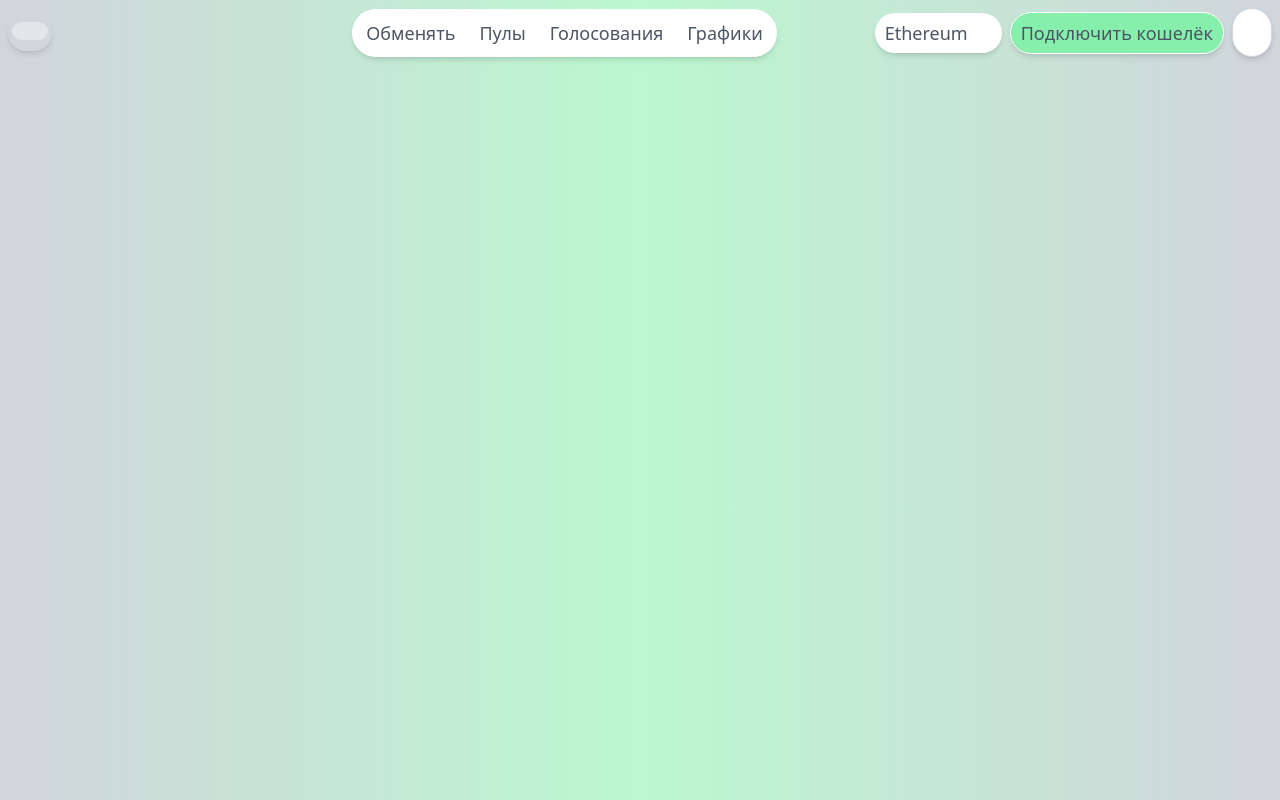
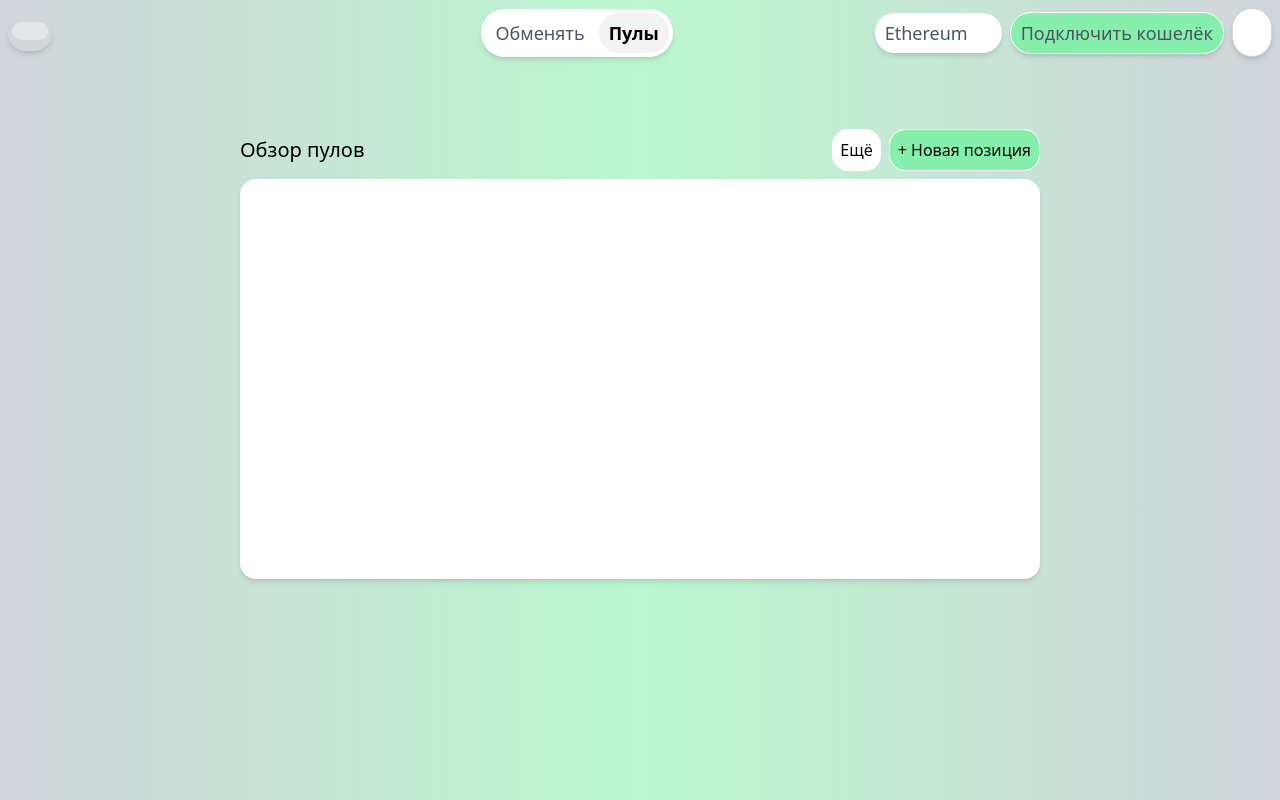
Before and after one commit to mihail727/uniswap, a Nuxt app: page /pools in a window 1280 px wide. Built offline with nearby package versions, Linux system fonts and the light colour scheme; some icons are missing.

Commit message:
feat: updated dependecies refactor: css and trash submenu feat: VAddWallet feat(transition page): index and pools pages

```diff
--- a/package.json
+++ b/package.json
@@ -10,8 +10,8 @@
 		"@heroicons/vue": "^1.0.6",
 		"@nuxtjs/tailwindcss": "^5.2.0",
 		"@tailwindcss/forms": "^0.5.2",
-		"@vueuse/core": "^8.9.1",
-		"@vueuse/nuxt": "^8.9.1",
+		"@vueuse/core": "^8.9.2",
+		"@vueuse/nuxt": "^8.9.2",
 		"nuxt": "3.0.0-rc.4"
 	}
 }
--- /dev/null
+++ b/src/components/VAddWallet.vue
@@ -0,0 +1,9 @@
+<script setup lang="ts"></script>
+
+<template>
+	<button
+		class="rounded-full shadow-md border border-white bg-green-300 p-[6px_10px] text-gray-600 hover:text-black transition-all"
+	>
+		Подключить кошелёк
+	</button>
+</template>
--- a/src/layouts/default.vue
+++ b/src/layouts/default.vue
@@ -18,7 +18,7 @@
 					class="w-9 stroke-[1.5] bg-white/40 rounded-full p-1 hover:bg-white/70 transition-all"
 				/>
 			</NuxtLink>
-			<div class="flex ml-[16%] justify-center items-center shadow-md rounded-full">
+			<div class="flex ml-[18%] justify-center items-center shadow-md rounded-full">
 				<div
 					class="flex bg-white justify-center items-center space-x-1 rounded-full p-[4px]"
 				>
@@ -34,27 +34,11 @@
 					>
 						Пулы
 					</NuxtLink>
-					<NuxtLink
-						to="vote"
-						class="rounded-full p-[6px_10px] text-gray-600 hover:text-black transition-all"
-					>
-						Голосования
-					</NuxtLink>
-					<NuxtLink
-						to="graphics"
-						class="rounded-full p-[6px_10px] text-gray-600 hover:text-black transition-all"
-					>
-						Графики
-					</NuxtLink>
 				</div>
 			</div>
 			<div class="flex items-center space-x-2">
 				<VCurrencyDropDown />
-				<button
-					class="rounded-full shadow-md border border-white bg-green-300 p-[6px_10px] text-gray-600 hover:text-black transition-all"
-				>
-					Подключить кошелёк
-				</button>
+				<VAddWallet />
 				<button
 					ref="AdditionalMenuEl"
 					@click="isAdditionalMenuOpened = !isAdditionalMenuOpened"
@@ -65,6 +49,7 @@
 				</button>
 			</div>
 		</nav>
+
 		<slot />
 	</div>
 </template>
--- a/src/pages/index.vue
+++ b/src/pages/index.vue
@@ -1,5 +1,49 @@
-<script setup lang="ts"></script>
+<script setup lang="ts">
+	import { CogIcon } from '@heroicons/vue/outline/index.js';
+
+	definePageMeta({
+		pageTransition: {
+			mode: 'out-in',
+		},
+	});
+</script>
 
 <template>
-	<div>page</div>
+	<div class="w-full h-full flex justify-center mt-16">
+		<div class="flex flex-col bg-white p-6 rounded-2xl shadow-md">
+			<span class="flex justify-between items-center flex-nowrap">
+				<span class="text-lg">Обменять</span>
+				<CogIcon
+					class="w-7 text-gray-600 hover:rotate-90 transition-all cursor-pointer active:scale-75"
+				/>
+			</span>
+
+			<div class="flex flex-col mt-5 space-y-2">
+				<input
+					type="number"
+					placeholder="0.0"
+					class="p-6 text-2xl bg-gray-200 rounded-2xl outline-gray-400"
+				/>
+				<input
+					type="number"
+					placeholder="0.0"
+					class="p-6 text-2xl bg-gray-200 rounded-2xl outline-gray-400"
+				/>
+
+				<VAddWallet class="h-16 text-xl active:text-base transition-all" />
+			</div>
+		</div>
+	</div>
 </template>
+
+<style scoped>
+	.v-enter-active,
+	.v-leave-active,
+	.v-move {
+		transition: all 0.2s;
+	}
+	.v-enter-from,
+	.v-leave-to {
+		opacity: 0;
+	}
+</style>
--- /dev/null
+++ b/src/pages/pools.vue
@@ -0,0 +1,41 @@
+<script setup lang="ts">
+	definePageMeta({
+		pageTransition: {
+			mode: 'out-in',
+		},
+	});
+</script>
+
+<template>
+	<div class="flex w-full justify-center mt-16">
+		<div class="flex flex-col space-y-2">
+			<div class="flex flex-nowrap justify-between items-center">
+				<span class="text-xl">Обзор пулов</span>
+				<div class="flex flex-nowrap space-x-2">
+					<button class="bg-white p-2 rounded-2xl hover:bg-gray-200 transition-all">
+						Ещё
+					</button>
+					<button
+						class="bg-green-300 border border-white rounded-2xl p-2 hover:bg-green-400 active:scale-75 transition-all"
+					>
+						+ Новая позиция
+					</button>
+				</div>
+			</div>
+
+			<div class="h-[400px] w-[800px] bg-white rounded-2xl shadow-md"></div>
+		</div>
+	</div>
+</template>
+
+<style scoped>
+	.v-enter-active,
+	.v-leave-active,
+	.v-move {
+		transition: all 0.2s;
+	}
+	.v-enter-from,
+	.v-leave-to {
+		opacity: 0;
+	}
+</style>
```
Also changed, not shown: 1 other file (tests, documents, lock files or other folders).
